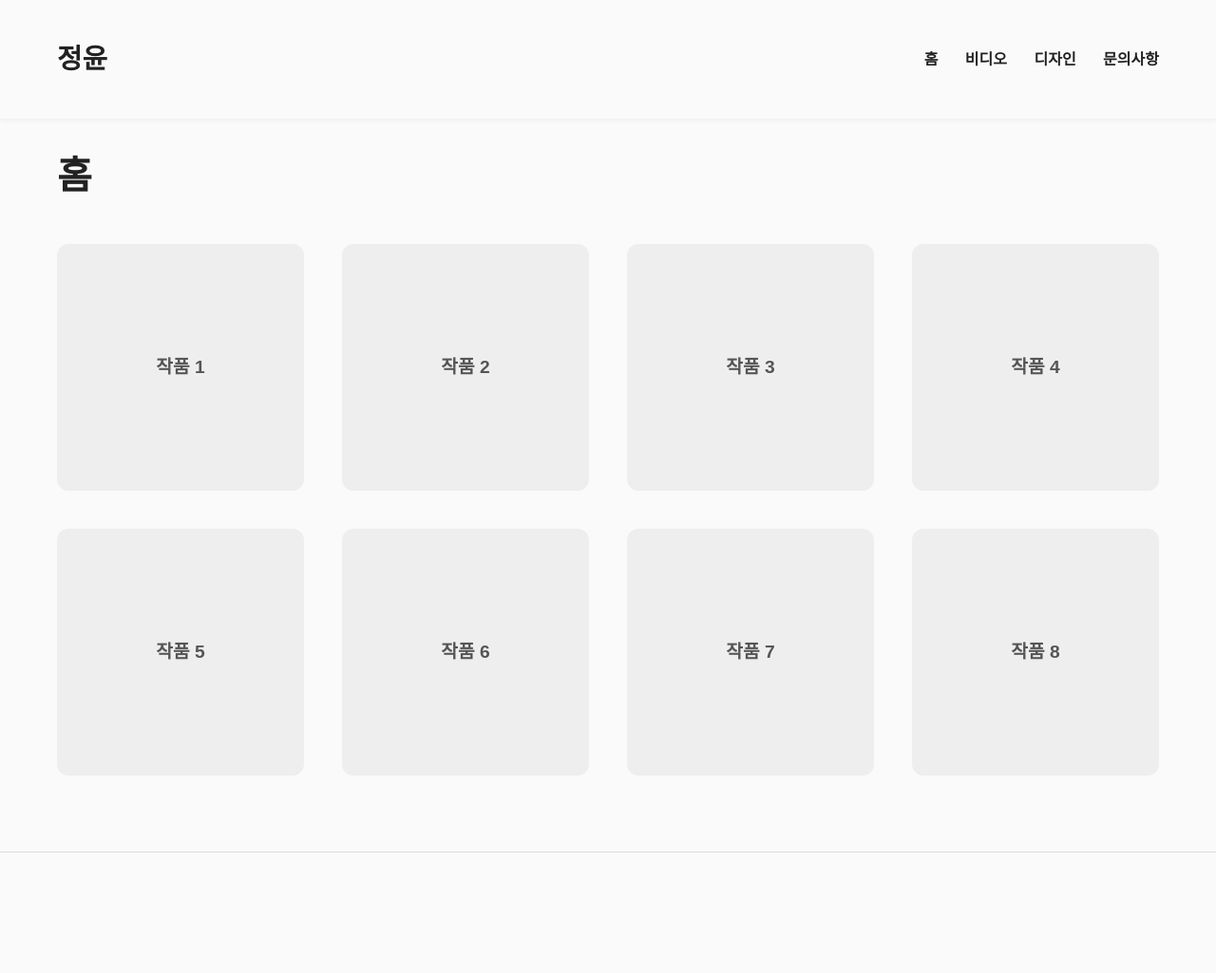
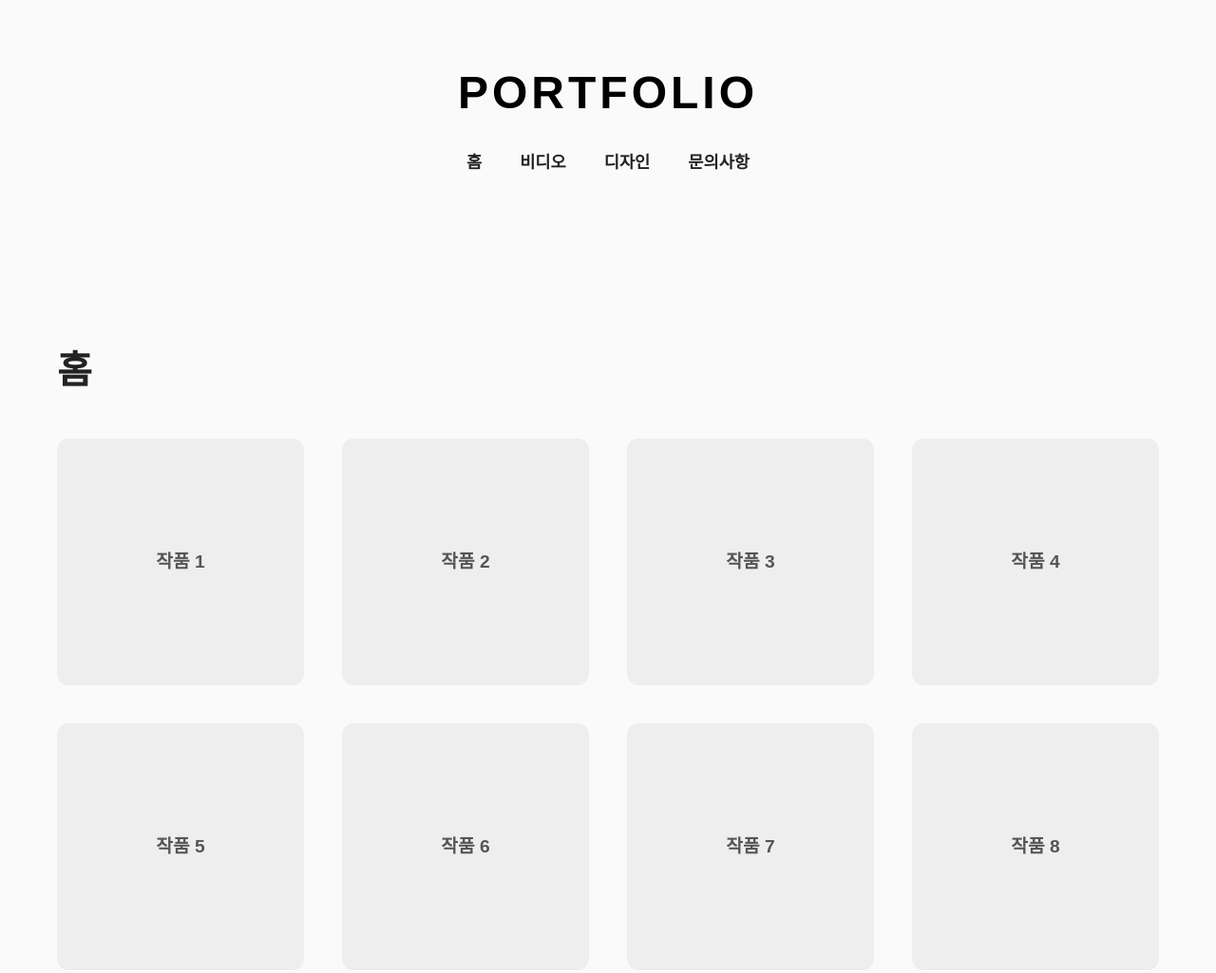
Before and after one commit to sohaedeun/portfolio, a plain HTML site: page index.html in a window 1280 px wide. Shown: the top 1025 px of the page at 95% size. Drawn offline with Linux system fonts and the light colour scheme; a web font is replaced by a local one.

Commit message:
Refactor header and navigation styles in index.html

```diff
--- a/index.html
+++ b/index.html
@@ -17,26 +17,45 @@
 *{box-sizing:border-box;}
 body{margin:0;font-family:'Pretendard',sans-serif;background:var(--bg);color:var(--text);line-height:1.6;scroll-behavior:smooth;}
 a{text-decoration:none;color:inherit;}
-/* 상단 메뉴 */
+
+/* 헤더 전체 */
 header{
-  position:fixed;
-  top:0; left:0;
-  width:100%;
+  display:flex;
+  flex-direction:column;
+  align-items:center;
+  padding:60px 20px 20px 20px;
+  position:relative;
+  text-align:center;
   background:var(--bg);
-  display:flex; justify-content:space-between; align-items:center;
-  padding:20px 60px;
-  box-shadow:0 2px 5px rgba(0,0,0,0.05);
-  z-index:100;
 }
-header h1{font-size:1.8rem;font-weight:700;}
+
+/* 배너 */
+header h1.banner{
+  font-size:3rem;
+  font-weight:700;
+  letter-spacing:4px;
+  margin:0 0 20px 0;
+  color:var(--accent);
+}
+
+/* 중앙 메뉴바 */
+nav{
+  display:flex;
+  gap:40px;
+}
 nav a{
-  margin-left:24px;
   font-weight:600;
   color:var(--text);
+  font-size:1.1rem;
   transition:0.3s;
 }
 nav a:hover{color:var(--accent);}
-section{padding:120px 60px 80px 60px;border-bottom:1px solid #ddd;}
+
+/* 섹션 */
+section{
+  padding:120px 60px 80px 60px;
+  border-bottom:1px solid #ddd;
+}
 section h2{font-size:2.5rem;font-weight:600;margin-bottom:40px;}
 
 /* 홈 화면 그리드 */
@@ -85,8 +104,9 @@ button:hover{opacity:0.85;}
 footer{padding:80px 60px;text-align:left;color:var(--subtext);}
 
 @media(max-width:900px){
-  header h1{font-size:1.6rem;}
-  nav a{margin-left:16px;}
+  header h1.banner{font-size:2.2rem;}
+  nav{gap:20px;}
+  nav a{font-size:1rem;}
   section h2{font-size:2rem;}
   .profile-container{flex-direction:column;align-items:center;}
   .profile-container img{width:200px;}
@@ -96,7 +116,7 @@ footer{padding:80px 60px;text-align:left;color:var(--subtext);}
 <body>
 
 <header>
-  <h1>정윤</h1>
+  <h1 class="banner">PORTFOLIO</h1>
   <nav>
     <a href="#home">홈</a>
     <a href="#videos">비디오</a>
@@ -106,7 +126,7 @@ footer{padding:80px 60px;text-align:left;color:var(--subtext);}
 </header>
 
 <main>
-  <!-- 홈 화면: 작품 4개씩 그리드 -->
+  <!-- 홈 화면 -->
   <section id="home">
     <h2>홈</h2>
     <div class="home-grid">
```
